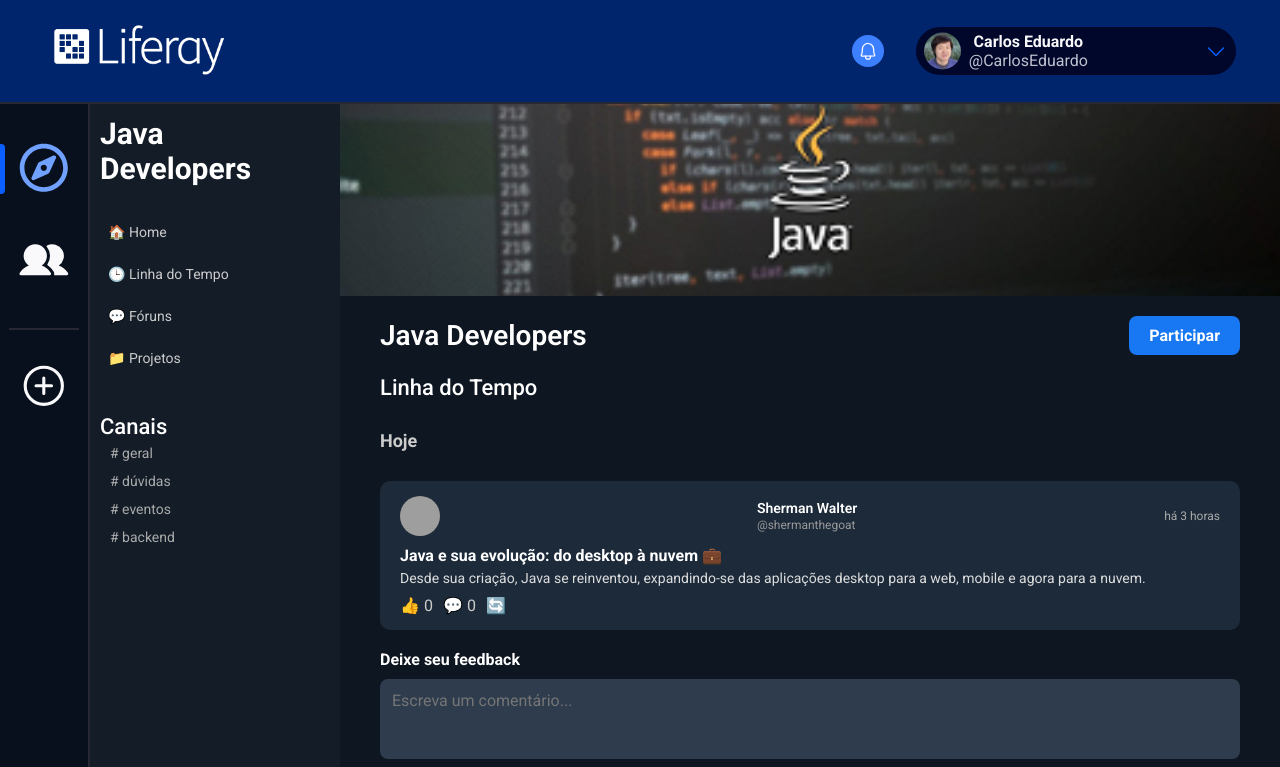
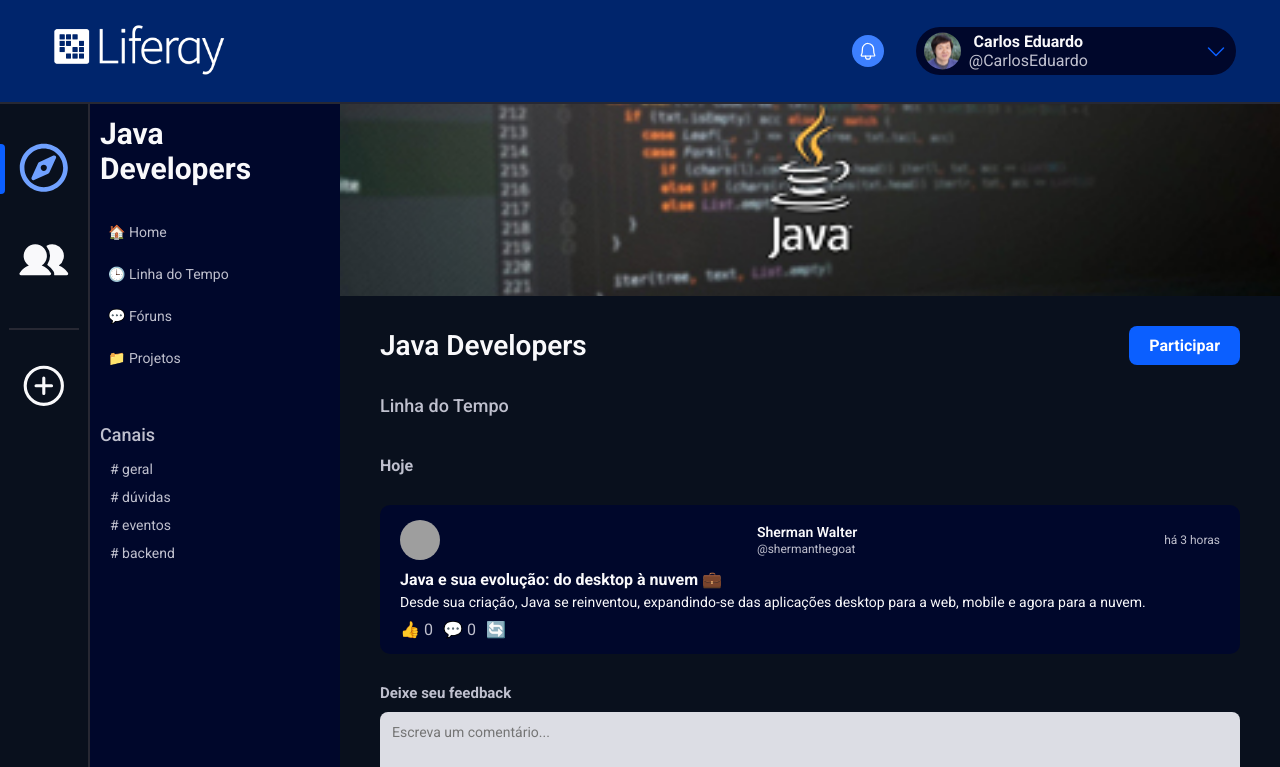
Before and after one commit to rhodrigo081/Liferay-Community, a React (Vite) app in the folder liferay-Community/: page / in a window 1280 px wide. Shown: the top 767 px of the page. Built offline with nearby package versions, Linux system fonts and the light colour scheme; grey boxes are pictures that could not be loaded.

Commit message:
Arrumando tema da comunidade

```diff
--- a/liferay-Community/src/components/CommunityDatailView/styles.ts
+++ b/liferay-Community/src/components/CommunityDatailView/styles.ts
@@ -1,18 +1,82 @@
 import styled from "styled-components";
 
-// Estrutura geral
+/* Layout base */
 export const MainContainer = styled.div`
-  display: flex;
-  flex-direction: column;
-  background-color: #0e1621;
-  color: #fff;
+  background-color: ${({ theme }) => theme.background};
+  color: ${({ theme }) => theme.text};
   min-height: 100vh;
 `;
 
+/* Wrapper que divide sidebar e conteúdo */
+export const LayoutWrapper = styled.div`
+  display: flex;
+`;
+
+/* Sidebar */
+export const Sidebar = styled.aside`
+  width: 260px;
+  background-color: ${({ theme }) => theme.communityCard.background};
+  padding: 20px;
+  display: flex;
+  flex-direction: column;
+  height: 100vh;
+`;
+
+export const SidebarHeader = styled.div`
+  font-size: 20px;
+  font-weight: bold;
+  margin-bottom: 30px;
+  color: ${({ theme }) => theme.name};
+`;
+
+export const NavSection = styled.div`
+  display: flex;
+  flex-direction: column;
+  gap: 10px;
+  margin-bottom: 20px;
+`;
+
+export const NavItem = styled.button`
+  background: none;
+  border: none;
+  color: ${({ theme }) => theme.lightText};
+  font-size: 14px;
+  text-align: left;
+  cursor: pointer;
+  padding: 8px;
+  border-radius: 6px;
+
+  &:hover {
+    background-color: ${({ theme }) => theme.hoverBackground};
+    color: ${({ theme }) => theme.text};
+  }
+`;
+
+export const ChannelList = styled.ul`
+  list-style: none;
+  padding: 0;
+  margin: 0;
+`;
+
+export const ChannelItem = styled.li`
+  padding: 6px 10px;
+  font-size: 14px;
+  color: ${({ theme }) => theme.lightText};
+  border-radius: 6px;
+  cursor: pointer;
+
+  &:hover {
+    background-color: ${({ theme }) => theme.hoverBackground};
+    color: ${({ theme }) => theme.text};
+  }
+`;
+
+/* Banner */
 export const Banner = styled.div`
   width: 100%;
   height: 200px;
   overflow: hidden;
+
   img {
     width: 100%;
     height: 100%;
@@ -20,10 +84,11 @@
   }
 `;
 
+/* Conteúdo principal */
 export const Content = styled.div`
   display: flex;
   flex-direction: column;
-  padding: 20px 40px;
+  padding: 30px 40px;
 `;
 
 export const CommunityHeader = styled.div`
@@ -35,18 +100,20 @@
 export const CommunityTitle = styled.h1`
   font-size: 28px;
   font-weight: 600;
+  color: ${({ theme }) => theme.title};
 `;
 
 export const JoinButton = styled.button`
-  background-color: #1877f2;
+  background-color: ${({ theme }) => theme.communityCard.button};
   color: white;
   border: none;
   padding: 10px 20px;
   font-weight: bold;
   border-radius: 8px;
   cursor: pointer;
+
   &:hover {
-    background-color: #0d5dc0;
+    background-color: ${({ theme }) => theme.hoverIcon};
   }
 `;
 
@@ -55,24 +122,35 @@
 `;
 
 export const SectionTitle = styled.h2`
-  font-size: 22px;
+  font-size: 18px;
   font-weight: 500;
-  margin-top: 20px;
+  color: ${({ theme }) => theme.lightText};
+  margin-top: 30px;
+  margin-bottom: 10px;
 `;
 
+/* Painel de mensagens */
 export const ChatPanel = styled.div`
   display: flex;
   flex-direction: column;
   gap: 20px;
+
   .chatHeader h3 {
-    font-size: 18px;
-    color: #ccc;
+    font-size: 16px;
+    color: ${({ theme }) => theme.lightText};
     margin-bottom: 10px;
+  }
+
+  .feedback-section h4 {
+    margin: 0;
+    color: ${({ theme }) => theme.lightText};
+    font-size: 15px;
+    margin-top: 10px;
   }
 `;
 
 export const MessageContainer = styled.div`
-  background-color: #1c2a3a;
+  background-color: ${({ theme }) => theme.communityCard.background};
   border-radius: 10px;
   padding: 15px 20px;
 `;
@@ -93,28 +171,33 @@
 export const MessageAuthor = styled.div`
   font-weight: 600;
   font-size: 14px;
+  color: ${({ theme }) => theme.name};
+
   span {
     font-weight: 400;
     font-size: 12px;
-    color: #999;
+    color: ${({ theme }) => theme.lightText};
   }
 `;
 
 export const MessageTimestamp = styled.span`
   font-size: 12px;
-  color: #aaa;
+  color: ${({ theme }) => theme.lightText};
 `;
 
 export const MessageContent = styled.div`
   margin-top: 10px;
+
   h3 {
     margin: 0;
     font-size: 16px;
+    color: ${({ theme }) => theme.title};
   }
+
   p {
     margin: 5px 0 0;
     font-size: 14px;
-    color: #ddd;
+    color: ${({ theme }) => theme.text};
   }
 `;
 
@@ -122,13 +205,15 @@
   display: flex;
   gap: 10px;
   margin-top: 10px;
+
   button {
     background: none;
     border: none;
-    color: #ccc;
+    color: ${({ theme }) => theme.lightText};
     cursor: pointer;
+
     &:hover {
-      color: #fff;
+      color: ${({ theme }) => theme.text};
     }
   }
 `;
@@ -146,13 +231,14 @@
   border: none;
   padding: 12px;
   min-height: 80px;
-  background-color: #2e3c4d;
-  color: #fff;
+  background-color: ${({ theme }) => theme.communityCreation.inputBorder};
+  color: ${({ theme }) => theme.title};
+  font-size: 14px;
 `;
 
 export const SendButton = styled.button`
   align-self: flex-end;
-  background-color: #2563eb;
+  background-color: ${({ theme }) => theme.communityCard.button};
   color: #fff;
   border: none;
   padding: 10px 20px;
@@ -161,68 +247,6 @@
   font-weight: 500;
 
   &:hover {
-    background-color: #1d4ed8;
+    background-color: ${({ theme }) => theme.hoverIcon};
   }
 `;
-
-export const LayoutWrapper = styled.div`
-  display: flex;
-`;
-
-export const Sidebar = styled.aside`
-  width: 260px;
-  background-color: #131c27;
-  padding: 20px;
-  display: flex;
-  flex-direction: column;
-  color: #ffffff;
-  height: 100vh;
-`;
-
-export const SidebarHeader = styled.div`
-  font-size: 20px;
-  font-weight: bold;
-  margin-bottom: 30px;
-`;
-
-export const NavSection = styled.div`
-  display: flex;
-  flex-direction: column;
-  gap: 10px;
-  margin-bottom: 20px;
-`;
-
-export const NavItem = styled.button`
-  background: none;
-  border: none;
-  color: #ccc;
-  font-size: 14px;
-  text-align: left;
-  cursor: pointer;
-  padding: 8px;
-  border-radius: 6px;
-
-  &:hover {
-    background-color: #1c2a3a;
-    color: #fff;
-  }
-`;
-
-export const ChannelList = styled.ul`
-  list-style: none;
-  padding: 0;
-  margin: 0;
-`;
-
-export const ChannelItem = styled.li`
-  padding: 6px 10px;
-  font-size: 14px;
-  color: #aaa;
-  border-radius: 6px;
-  cursor: pointer;
-
-  &:hover {
-    background-color: #243241;
-    color: #fff;
-  }
-`;
```
